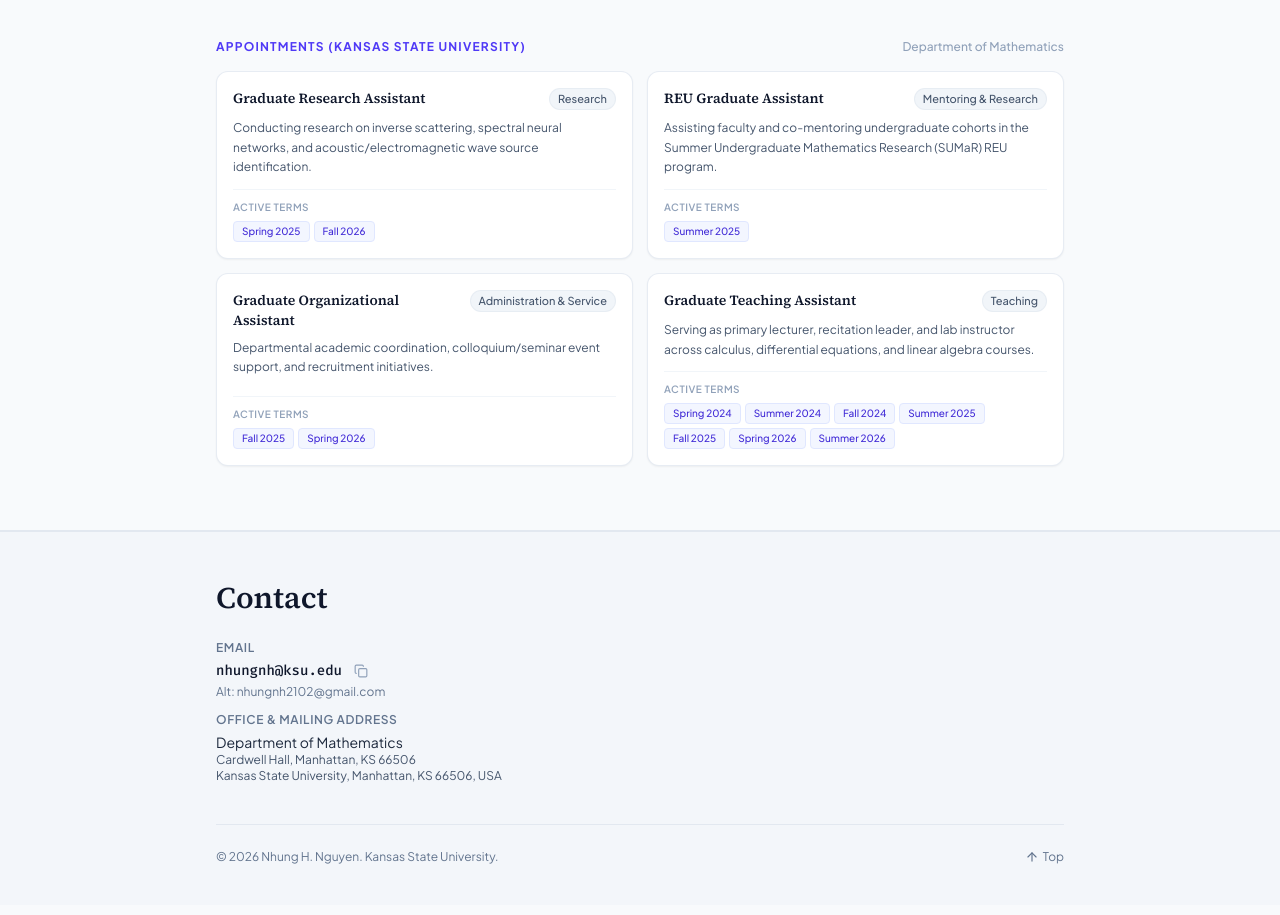
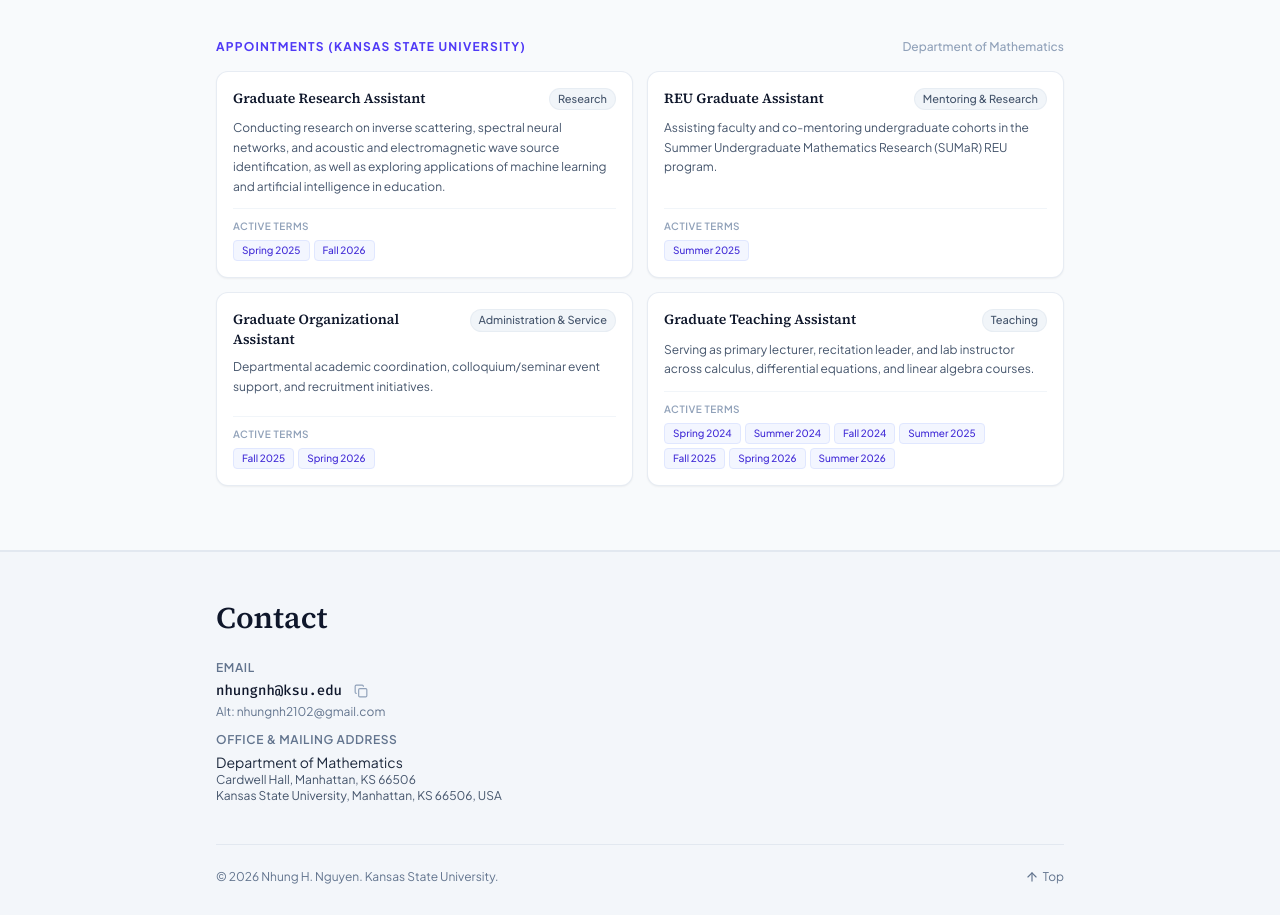
Before and after one commit to nhungnh-dot/nhungnh-dot.github.io, a React (Vite) app: page / in a window 1280 px wide. Shown: the part 982-1897 px from the top of the page. Built offline with nearby package versions, Linux system fonts and the light colour scheme.

Commit message:
Update description for Graduate Research Assistant role
Expanded the description for the Graduate Research Assistant role to include applications of machine learning and AI in education.

```diff
--- a/src/data/academicData.ts
+++ b/src/data/academicData.ts
@@ -56,7 +56,7 @@
     title: "Graduate Research Assistant",
     semesters: ["Spring 2025", "Fall 2026"],
     type: "Research",
-    description: "Conducting research on inverse scattering, spectral neural networks, and acoustic/electromagnetic wave source identification."
+    description: "Conducting research on inverse scattering, spectral neural networks, and acoustic and electromagnetic wave source identification, as well as exploring applications of machine learning and artificial intelligence in education."
   },
   {
     title: "REU Graduate Assistant",
```
